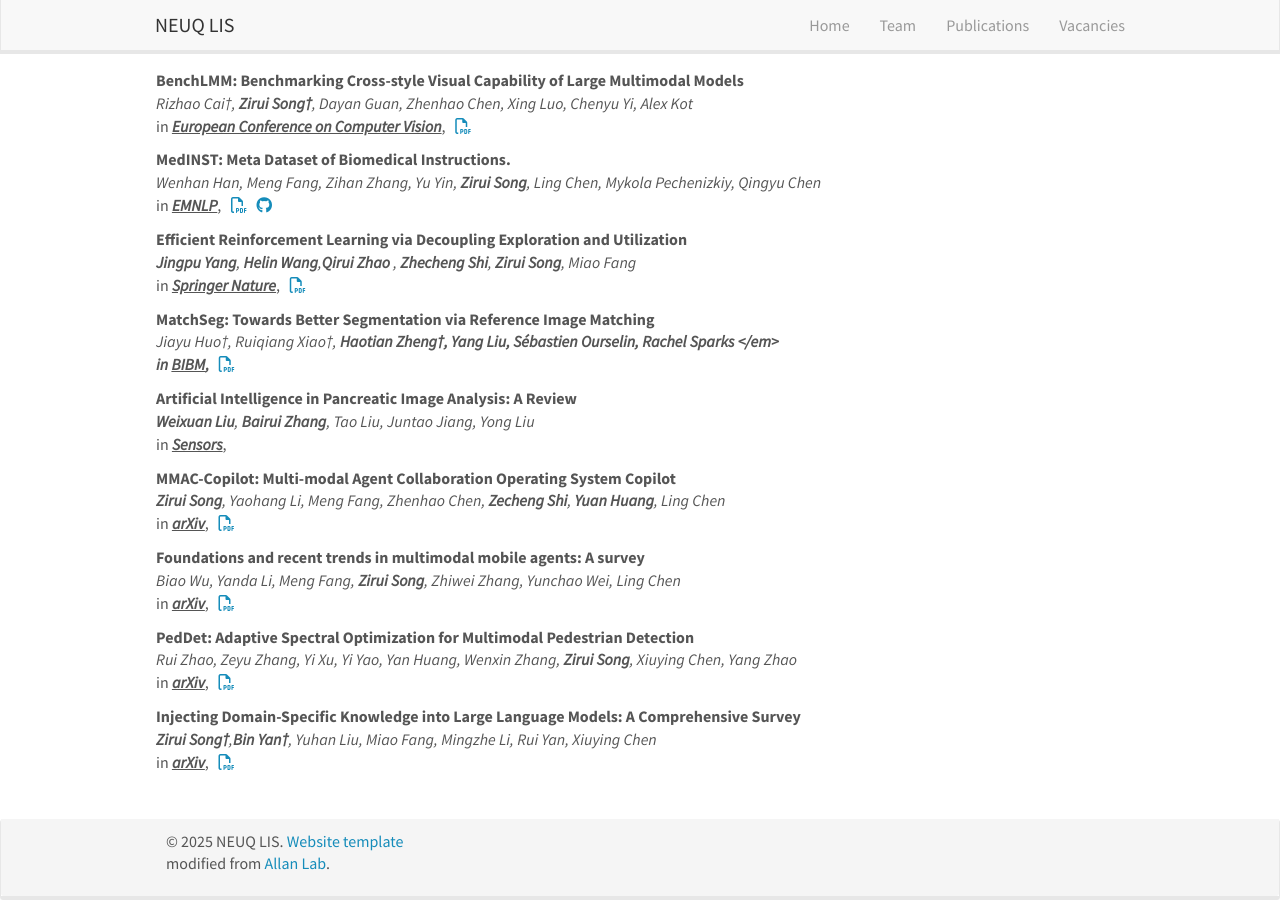
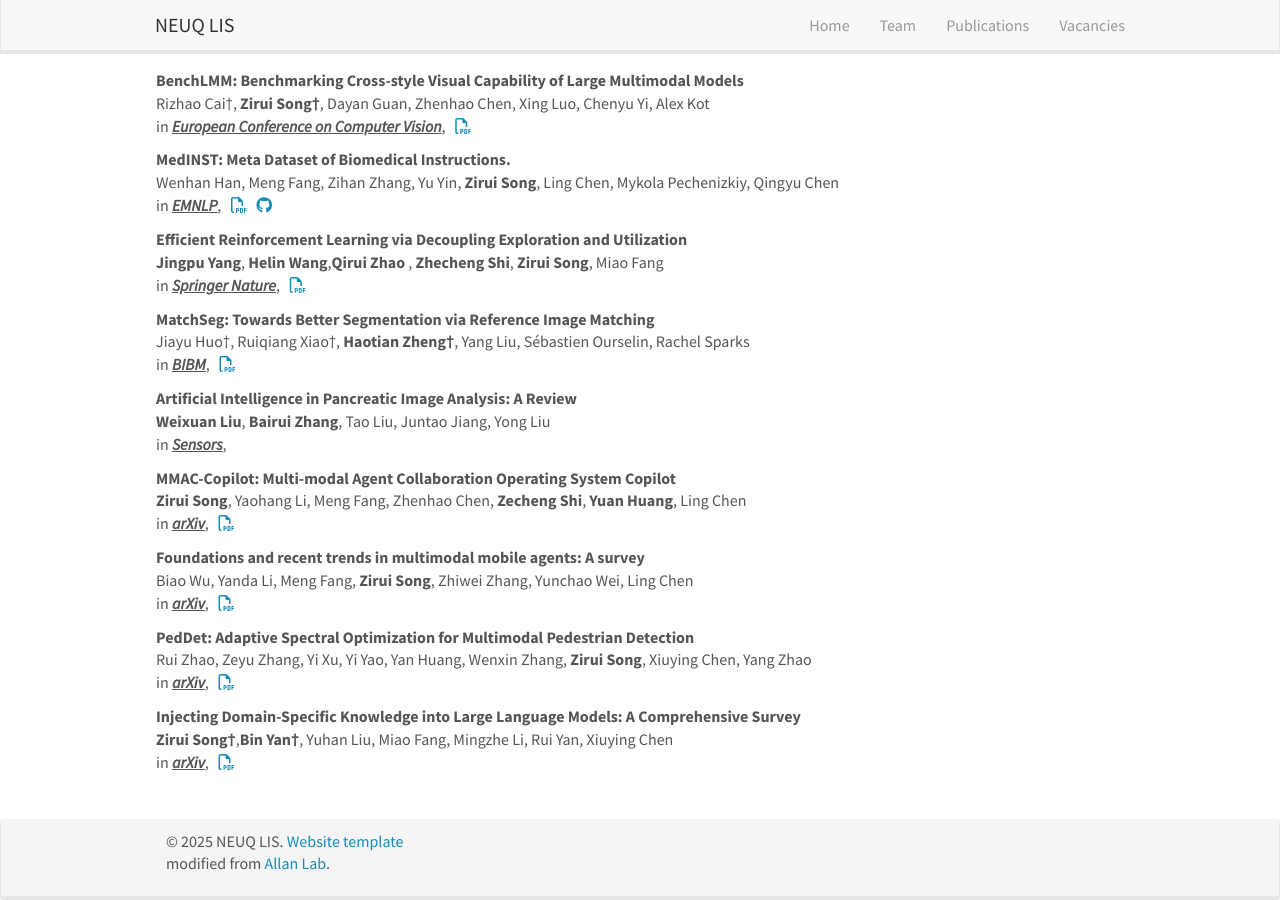
Before and after one commit to NEUQNLP/neuqnlp.github.io, a Jekyll site: the page built from _pages/publications.md, in a window 1280 px wide and 900 px high, scrolled down 777 px. Built offline with Jekyll 4.4.1, drawn with Linux system fonts in a browser that asks for light colours; nearby versions of some CDN libraries.

Commit message:
Update bugs

```diff
--- a/_data/publist.yml
+++ b/_data/publist.yml
@@ -42,7 +42,7 @@
 
 - title: "MatchSeg: Towards Better Segmentation via Reference Image Matching"
   year: 2024
-  authors: Jiayu Huo†, Ruiqiang Xiao†, <b>Haotian Zheng†<b>, Yang Liu, Sébastien Ourselin, Rachel Sparks
+  authors: Jiayu Huo†, Ruiqiang Xiao†, <b>Haotian Zheng†</b>, Yang Liu, Sébastien Ourselin, Rachel Sparks
   venue: BIBM
   link:
     url: https://arxiv.org/abs/2403.15901
--- a/_pages/publications.md
+++ b/_pages/publications.md
@@ -20,7 +20,7 @@ permalink: /publications/
   {% if publi.year == 2025 %}
 
   **{{ publi.title }}** <br />
-  <em>{{ publi.authors }} </em>
+  {{ publi.authors }}
   <br />
   in <ins>***{{ publi.venue }}***</ins>, &nbsp;
   <!-- [Paper]({{ publi.link.url }}){:target="_blank"},  -->
@@ -51,7 +51,7 @@ permalink: /publications/
   {% if publi.year == 2024 %}
 
   **{{ publi.title }}** <br />
-  <em>{{ publi.authors }} </em>
+  {{ publi.authors }}
   <br />
   in <ins>***{{ publi.venue }}***</ins>, &nbsp;
   <!-- [Paper]({{ publi.link.url }}){:target="_blank"},  -->
```
